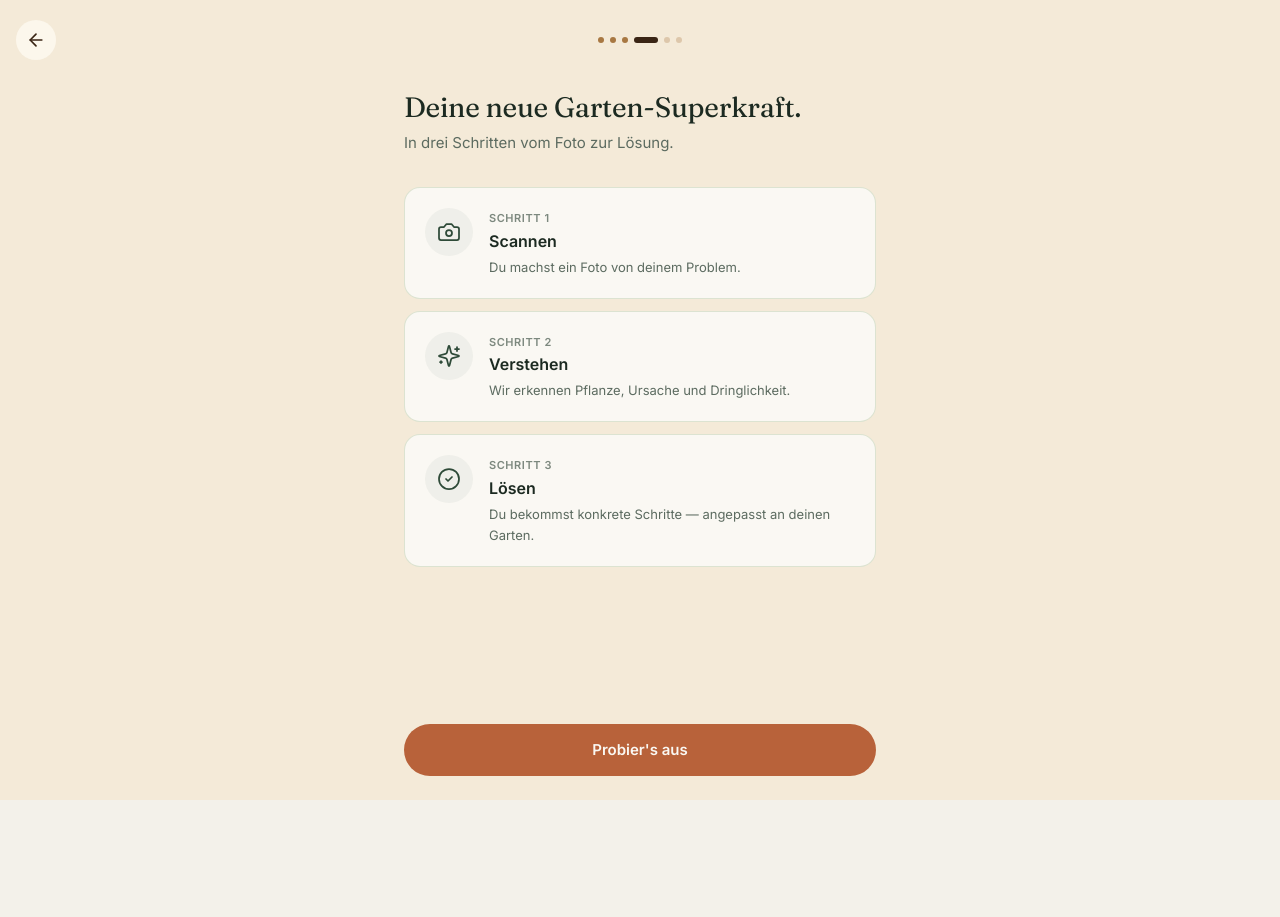
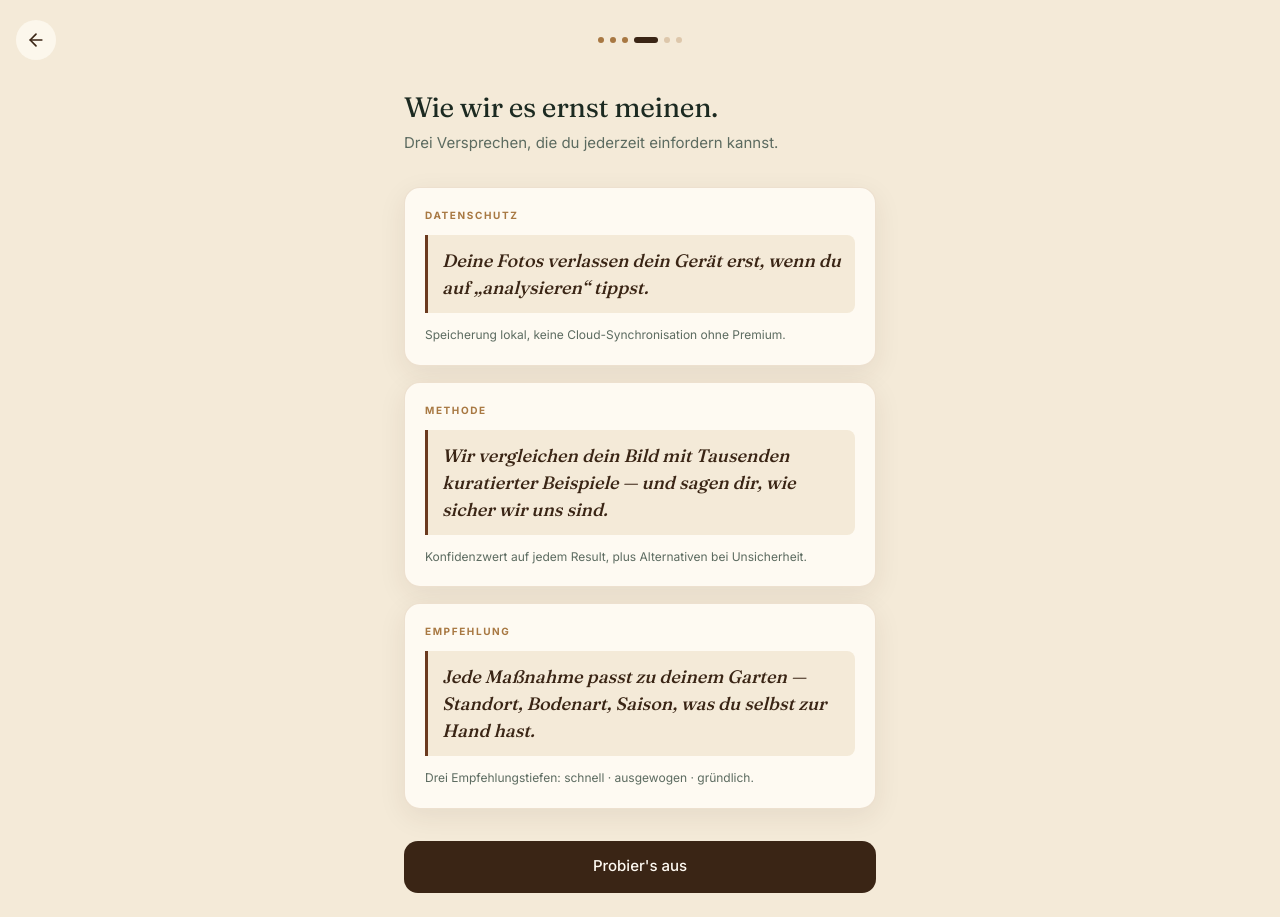
Before and after one commit to JuergenErtel/gartenscan, a Next.js app: page /onboarding/trust in a window 1280 px wide. Before the commit the page ends 800 px from the top, so only its background shows below. Built offline with nearby package versions, Linux system fonts and the light colour scheme.

Commit message:
feat(onboarding): replace trust steps with editorial pull-quote cards

```diff
--- a/src/app/onboarding/trust/page.tsx
+++ b/src/app/onboarding/trust/page.tsx
@@ -2,31 +2,29 @@
 
 import { useEffect } from "react";
 import { motion } from "framer-motion";
-import { Camera, Sparkles, CheckCircle2 } from "lucide-react";
 import { OnboardingShell } from "@/components/features/onboarding/OnboardingShell";
 import { OnboardingHeadline } from "@/components/features/onboarding/OnboardingHeadline";
-import { TrustStepCard } from "@/components/features/onboarding/TrustStepCard";
 import { useOnboarding } from "@/hooks/useOnboarding";
 import { trackOnboardingStepViewed } from "@/domain/analytics/onboarding";
 
-const STEPS = [
+const QUOTES = [
   {
-    number: 1,
-    icon: Camera,
-    title: "Scannen",
-    text: "Du machst ein Foto von deinem Problem.",
+    eyebrow: "Datenschutz",
+    quote:
+      "Deine Fotos verlassen dein Gerät erst, wenn du auf „analysieren“ tippst.",
+    foot: "Speicherung lokal, keine Cloud-Synchronisation ohne Premium.",
   },
   {
-    number: 2,
-    icon: Sparkles,
-    title: "Verstehen",
-    text: "Wir erkennen Pflanze, Ursache und Dringlichkeit.",
+    eyebrow: "Methode",
+    quote:
+      "Wir vergleichen dein Bild mit Tausenden kuratierter Beispiele — und sagen dir, wie sicher wir uns sind.",
+    foot: "Konfidenzwert auf jedem Result, plus Alternativen bei Unsicherheit.",
   },
   {
-    number: 3,
-    icon: CheckCircle2,
-    title: "Lösen",
-    text: "Du bekommst konkrete Schritte — angepasst an deinen Garten.",
+    eyebrow: "Empfehlung",
+    quote:
+      "Jede Maßnahme passt zu deinem Garten — Standort, Bodenart, Saison, was du selbst zur Hand hast.",
+    foot: "Drei Empfehlungstiefen: schnell · ausgewogen · gründlich.",
   },
 ];
 
@@ -41,44 +39,47 @@ export default function TrustPage() {
     <OnboardingShell step={4}>
       <div className="pt-6 flex-1">
         <OnboardingHeadline
-          title="Deine neue Garten-Superkraft."
-          subtitle="In drei Schritten vom Foto zur Lösung."
+          title="Wie wir es ernst meinen."
+          subtitle="Drei Versprechen, die du jederzeit einfordern kannst."
         />
+
         <motion.div
-          className="space-y-3"
+          className="space-y-4 mt-8"
           initial="hidden"
           animate="visible"
           variants={{
-            visible: { transition: { staggerChildren: 0.12 } },
+            visible: { transition: { staggerChildren: 0.15 } },
             hidden: {},
           }}
         >
-          {STEPS.map((s) => (
+          {QUOTES.map((q) => (
             <motion.div
-              key={s.number}
+              key={q.eyebrow}
               variants={{
-                hidden: { opacity: 0, y: 10 },
+                hidden: { opacity: 0, y: 12 },
                 visible: { opacity: 1, y: 0 },
               }}
             >
-              <TrustStepCard
-                number={s.number}
-                icon={s.icon}
-                title={s.title}
-                text={s.text}
-              />
+              <article className="rounded-2xl bg-cream border border-terra-500/20 p-5 shadow-[var(--shadow-editorial)]">
+                <p className="eyebrow mb-3">{q.eyebrow}</p>
+                <p className="pull-quote">{q.quote}</p>
+                <p className="text-[12px] text-ink-muted mt-3 leading-relaxed">
+                  {q.foot}
+                </p>
+              </article>
             </motion.div>
           ))}
         </motion.div>
       </div>
-      <div className="pt-6">
+
+      <div className="pt-8">
         <button
           type="button"
           onClick={() => advance("TRUST", {})}
-          className="flex w-full items-center justify-center rounded-full bg-clay-500 hover:bg-clay-600 text-paper text-[15px] font-semibold transition active:scale-[0.98]"
+          className="tap-press flex w-full items-center justify-center rounded-[14px] bg-bark-900 hover:bg-clay-800 text-cream text-[15px] font-medium transition-colors"
           style={{ height: 52 }}
         >
-          Probier's aus
+          Probier&apos;s aus
         </button>
       </div>
     </OnboardingShell>
```
